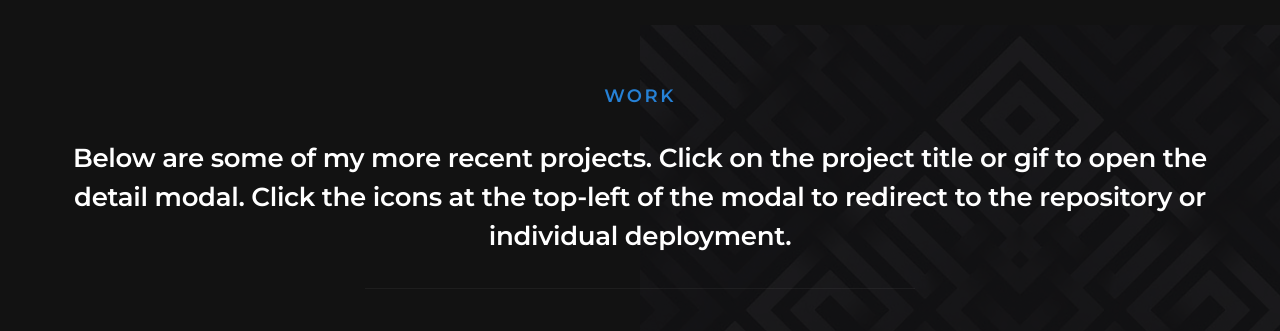
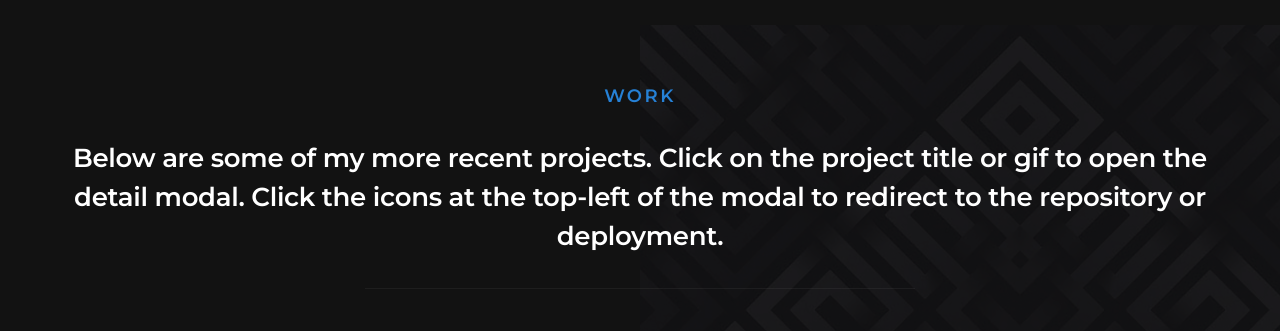
Before and after one commit to JGolden25/potfolio2, a plain HTML site: page y/index.html in a window 1280 px wide. Shown: the part 2100-2431 px from the top of the page. Drawn offline with nearby package versions, Linux system fonts and the light colour scheme; files whose address does not match are found by name; a web font is replaced by a local one.

Commit message:
deployment text change

```diff
--- a/y/index.html
+++ b/y/index.html
@@ -358,7 +358,7 @@
                             <div class="col-full">
                                 <h3 class="subhead">Work</h3>
                                 <h1 class="display-1" id="works">
-                                    Below are some of my more recent projects. Click on the project title or gif to open the detail modal. Click the icons at the top-left of the modal to redirect to the repository or individual deployment.
+                                    Below are some of my more recent projects. Click on the project title or gif to open the detail modal. Click the icons at the top-left of the modal to redirect to the repository or deployment.
                                 </h1>
                             </div>
                         </div> <!-- end section-header -->
```
